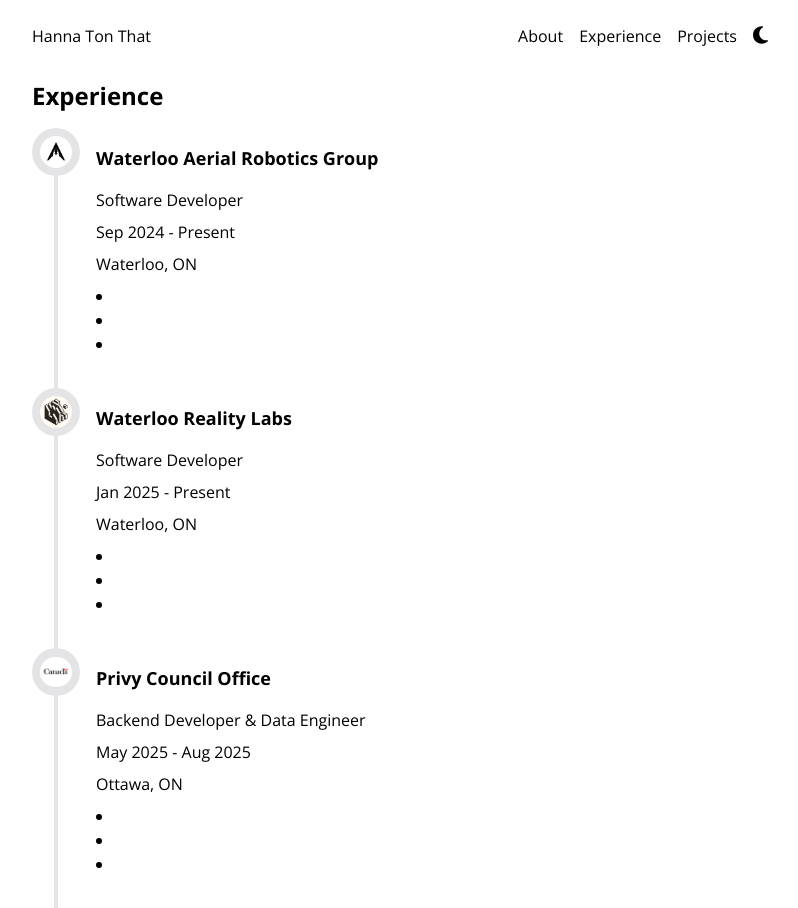
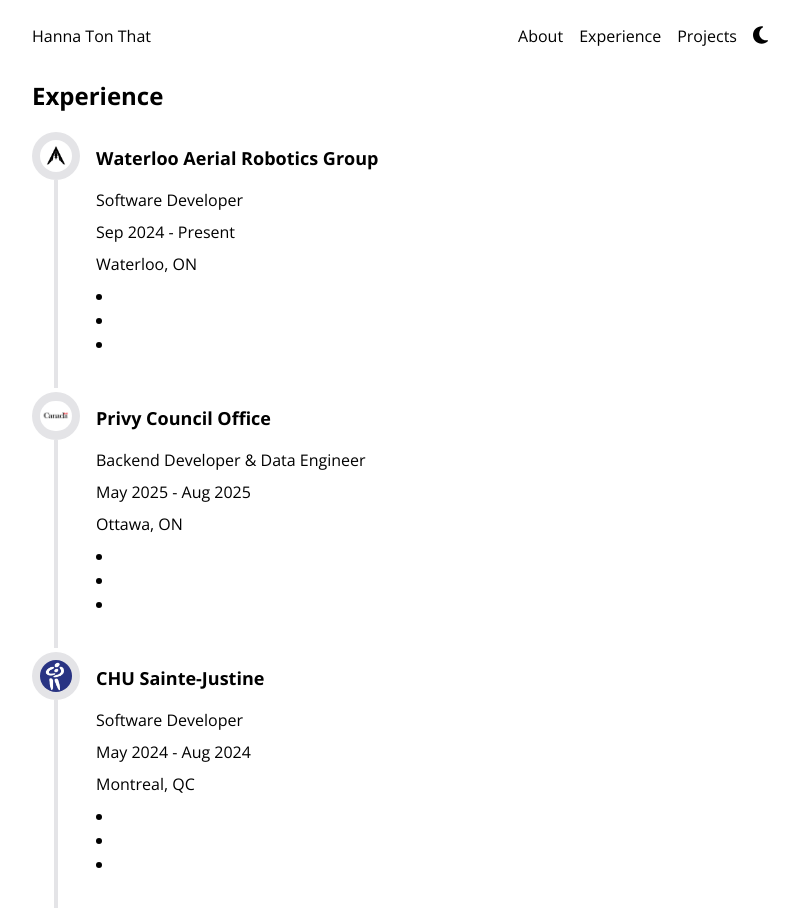
Before and after one commit to hannatonthat/portfolio-v2, a Next.js app: page /experience in a window 1280 px wide. Shown: the part 40-948 px from the top of the page, without its empty margins (240-1038 px from the left). Built offline with nearby package versions, Linux system fonts and the light colour scheme.

Commit message:
Update content

```diff
--- a/components/ExperienceItem.js
+++ b/components/ExperienceItem.js
@@ -4,7 +4,7 @@
   return (
     <div className="flex">
       <div className="flex flex-col items-center mr-4">
-        <div className="w-12 h-12 rounded-full bg-zinc-200 dark:bg-zinc-800 flex items-center justify-center">
+        <div className="mt-1 w-12 h-12 rounded-full bg-zinc-200 dark:bg-zinc-800 flex items-center justify-center">
           <Image
             src={image}
             alt=""
--- a/src/app/experience/page.js
+++ b/src/app/experience/page.js
@@ -9,18 +9,6 @@
         company="Waterloo Aerial Robotics Group"
         title="Software Developer"
         date="Sep 2024 - Present"
-        location="Waterloo, ON"
-        summary={[
-          "",
-          "",
-          ""
-        ]}
-      />
-      <ExperienceItem
-        image="/assets/uwrl.jpg"
-        company="Waterloo Reality Labs"
-        title="Software Developer"
-        date="Jan 2025 - Present"
         location="Waterloo, ON"
         summary={[
           "",
@@ -43,7 +31,7 @@
       <ExperienceItem
         image="/assets/chusj.png"
         company="CHU Sainte-Justine"
-        title="Machine Learning Developer"
+        title="Software Developer"
         date="May 2024 - Aug 2024"
         location="Montreal, QC"
         summary={[
@@ -55,7 +43,7 @@
       <ExperienceItem
         image="/assets/dawson.png"
         company="Dawson College"
-        title="Robotics Researcher"
+        title="Software Developer"
         date="Jan 2024 - May 2024"
         location="Montreal, QC"
         summary={[
--- a/src/app/page.js
+++ b/src/app/page.js
@@ -76,7 +76,7 @@
       <ul className="list-disc list-inside">
         <li>Mechatronics Engineering @ University of Waterloo</li>
         <li>Backend Developer & Data Engineer @ Privy Council Office</li>
-        <li></li>
+        <li>Building a ML trading bot with predictive models, backtesting, and Docker deployment</li>
       </ul>
       <h1 className="">About</h1>
       <div className="flex gap-8">
--- a/src/app/projects/page.js
+++ b/src/app/projects/page.js
@@ -11,6 +11,7 @@
     image: "/assets/",
     title: "Match-A-Wish",
     github: "https://github.com/hannatonthat/MatchAWish-McHacks2025",
+    devpost: "https://devpost.com/software/match-a-wish",
     summary: [
       "Winner - Best AI Project with Databricks Open Source",
       "",
```
Also changed, not shown: public/assets/uwrl.jpg (deleted).
